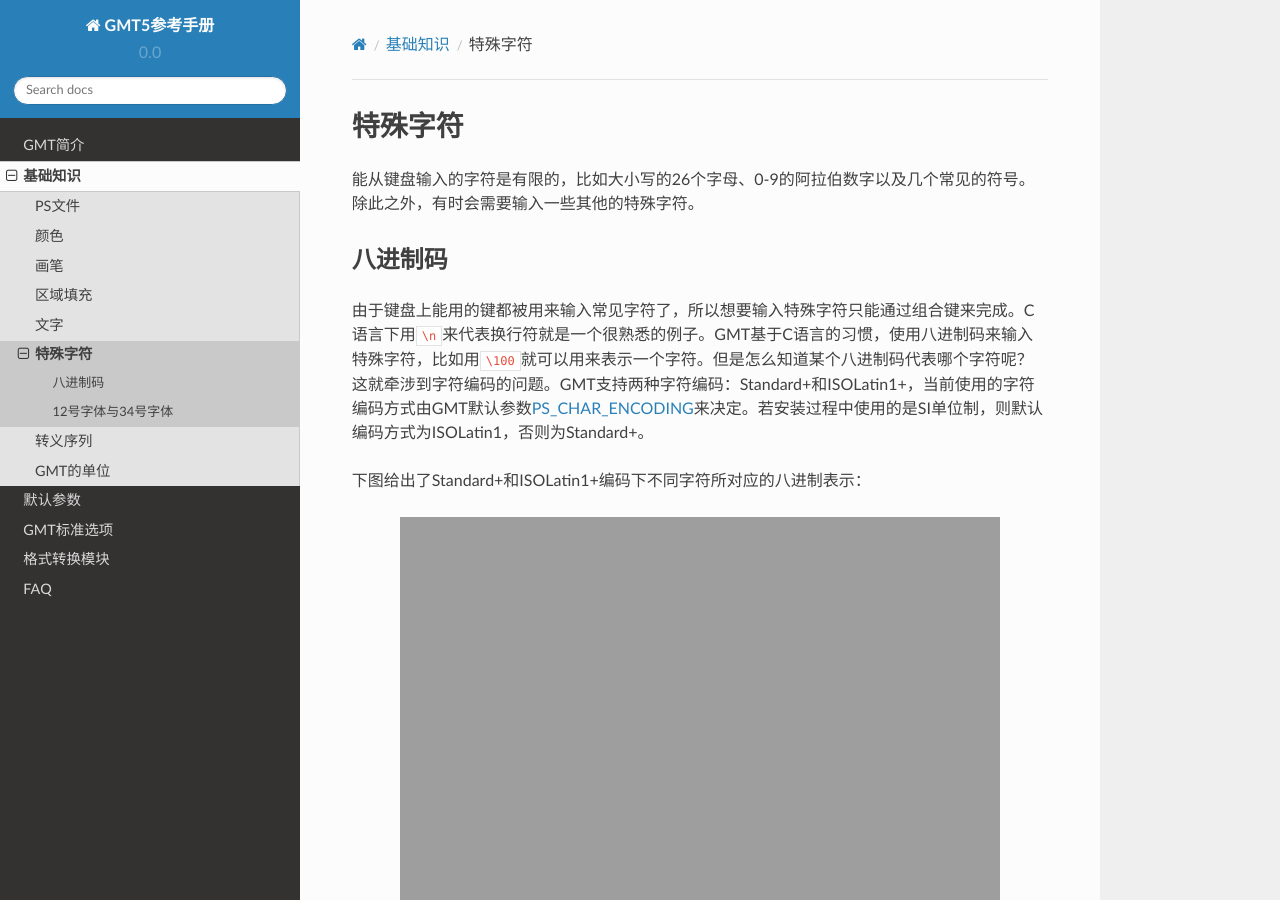
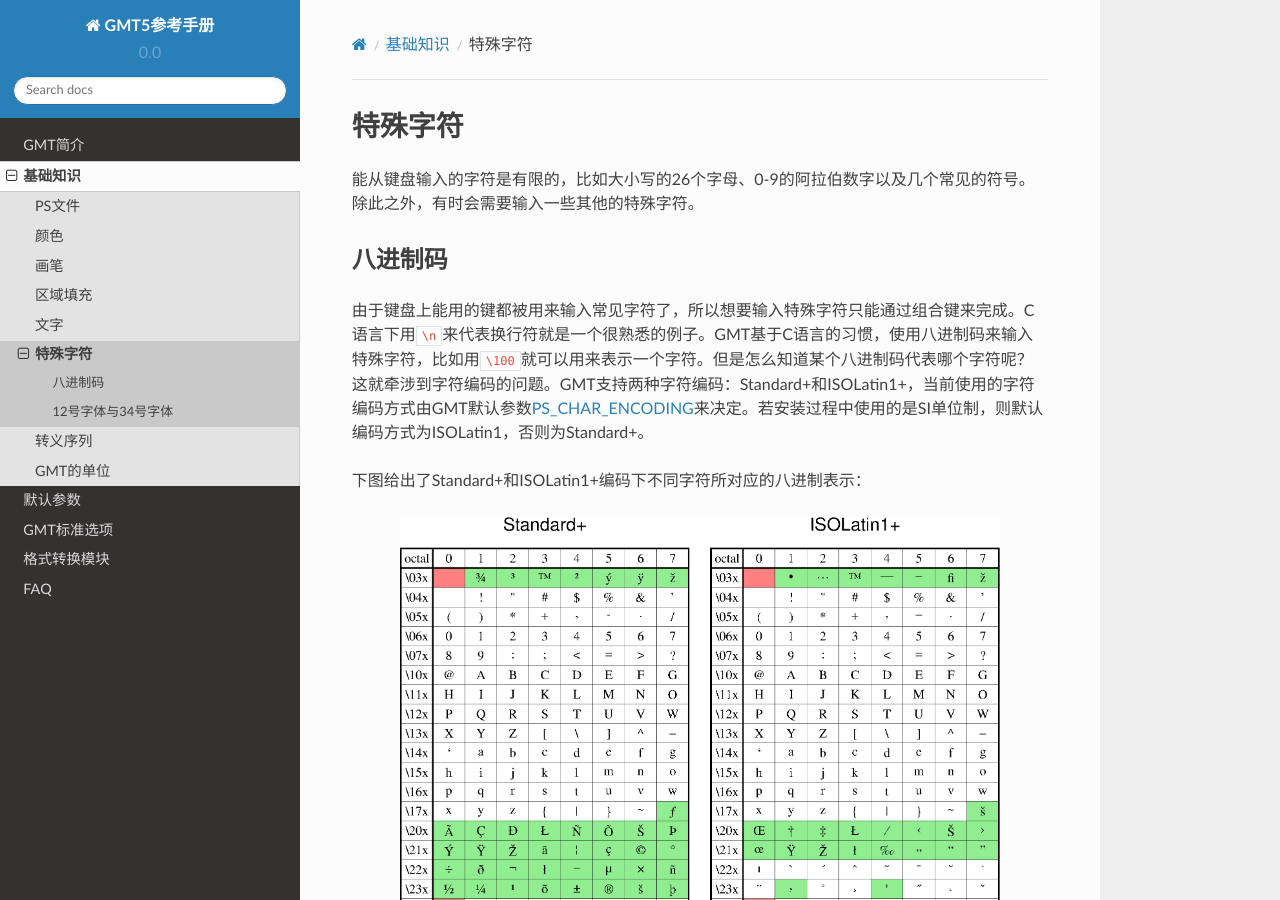
Before and after one commit to seisman/GMT5_Docs, a Sphinx documentation site: the page built from source/more-characters.rst, in a window 1280 px wide and 900 px high. Built offline with Sphinx 7.4.7 and the Read the Docs theme 2.0.0, drawn with Linux system fonts in a browser that asks for light colours.

Commit message:
jpg -> png

```diff
--- a/source/more-characters.rst
+++ b/source/more-characters.rst
@@ -10,7 +10,7 @@
 
 下图给出了Standard+和ISOLatin1+编码下不同字符所对应的八进制表示：
 
-.. figure:: /images/GMT_stand+_iso+.jpg
+.. figure:: /images/GMT_stand+_iso+.*
    :width: 600px
    :align: center
 
```
